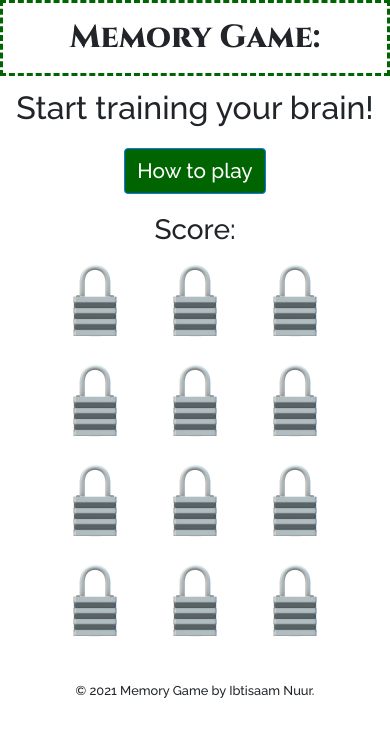
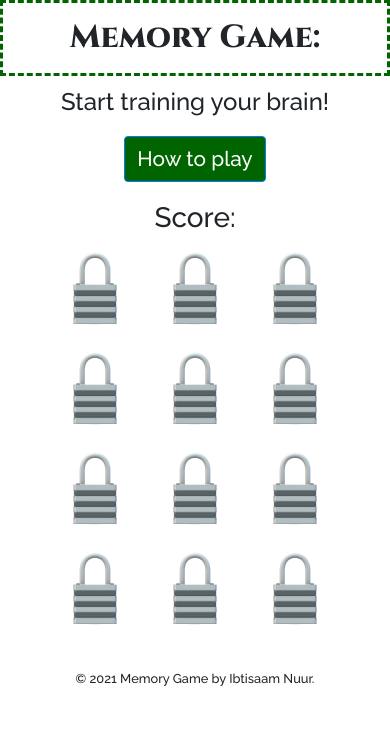
Before and after one commit to Saamnuur/Memory-Game, a plain HTML site: page index.html in a window 390 px wide. Drawn offline with nearby package versions, Linux system fonts and the light colour scheme.

Commit message:
media query added to braintraining id to fit smaller devices

```diff
--- a/assets/css/style.css
+++ b/assets/css/style.css
@@ -54,3 +54,9 @@ h1 {
          padding: 1rem;
         }
     }
+
+    @media screen and (max-width: 510px) {
+        #braintraining {
+             font-size: 1.5rem;
+            }
+        }
```
